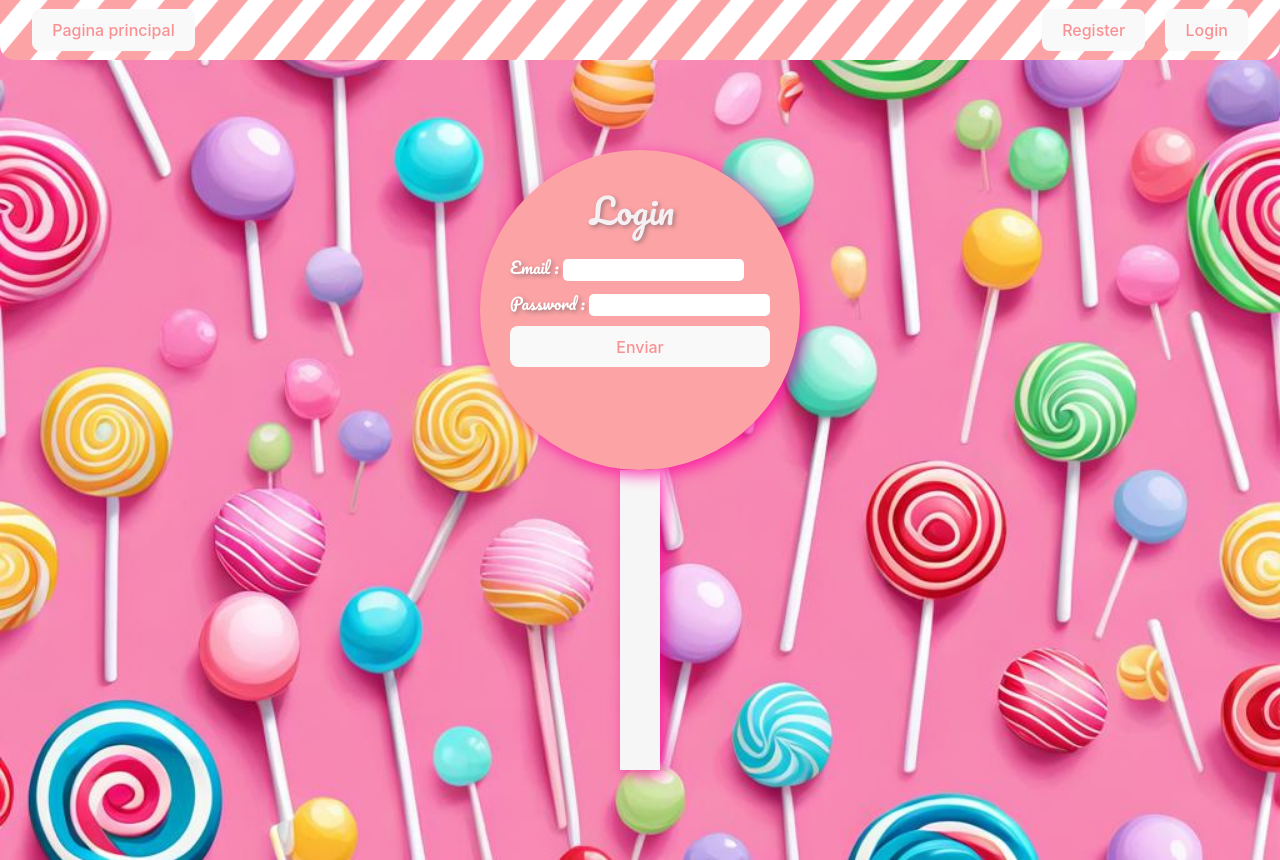
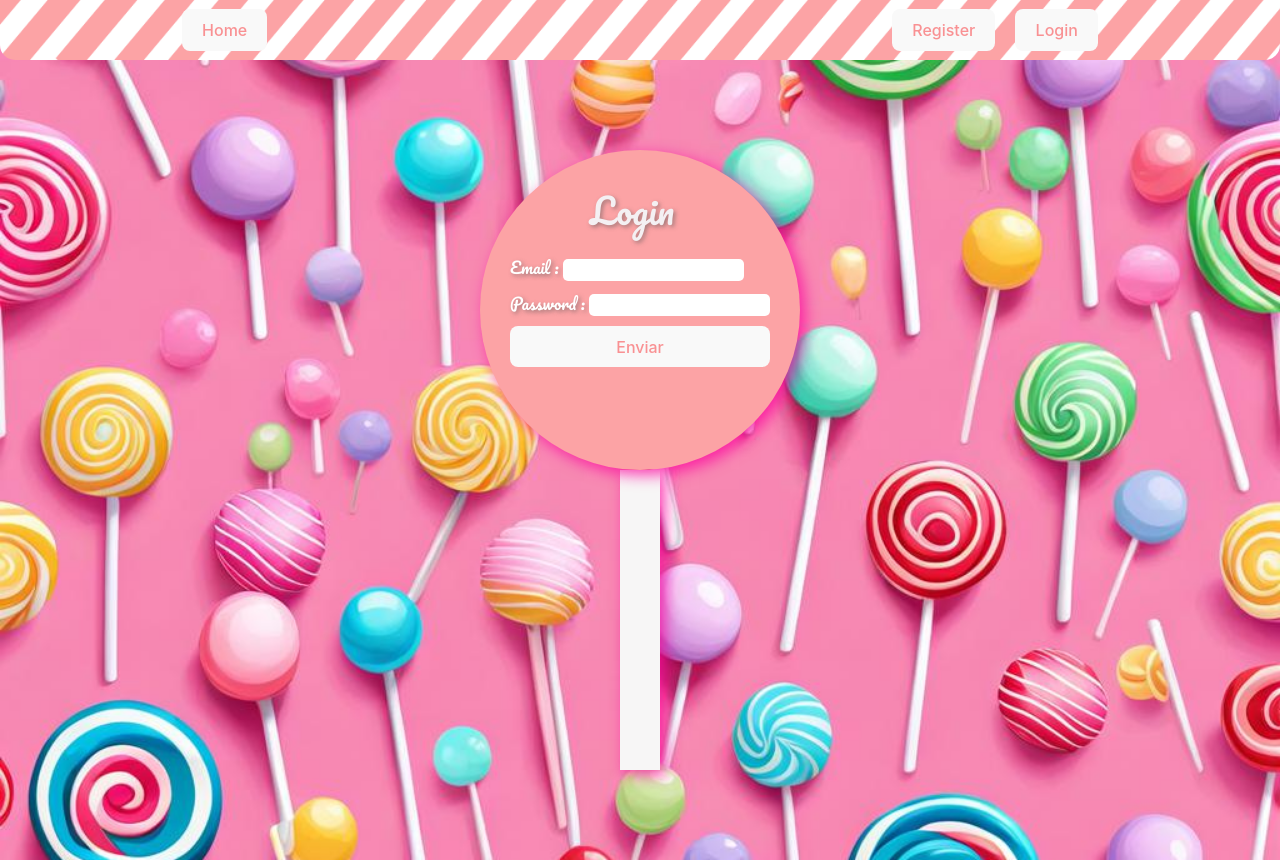
Before and after one commit to davidgm05/candyShop, a React (Vite) app: page /login in a window 1280 px wide. Built offline with nearby package versions, Linux system fonts and the light colour scheme.

Commit message:
adding more settings

```diff
--- a/src/App.css
+++ b/src/App.css
@@ -107,7 +107,7 @@
   padding: 0rem 2rem;
   width: 10;
   height: 60px;
-  justify-content: space-between;
+  justify-content: space-around;
   align-items: center;
   background-repeat: no-repeat;
   background-size: cover;
@@ -346,4 +346,7 @@
     left: 80px;
   font-size: 30px;
   }
+  .name-user h1{
+   display: none;
+  }
 }
--- a/src/components/HeaderComponent.jsx
+++ b/src/components/HeaderComponent.jsx
@@ -8,7 +8,7 @@
 
     <div className='header-bar'>
           <Link to={"/"}>
-                <button>Pagina principal</button>
+                <button>Home</button>
             </Link>
             <div className='name-user'>
               <h1>{userData?.nombre}</h1>
```
